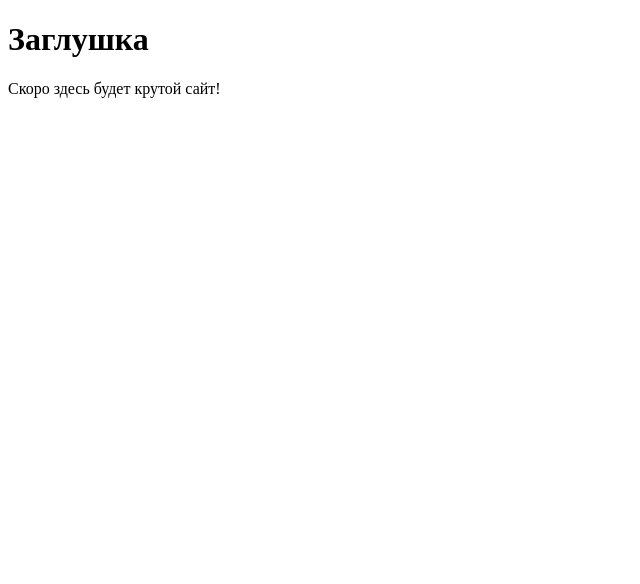
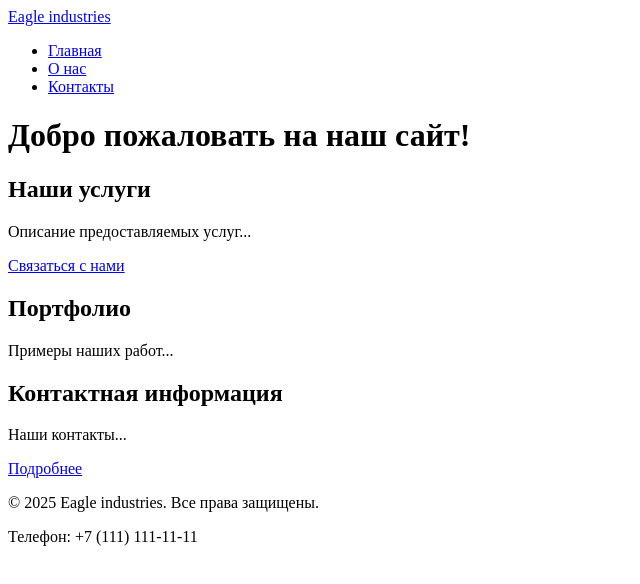
Before and after one commit to grigorykkk/FrontAndBack, a plain HTML site: page src/index.html in a window 1280 px wide. Shown: the whole page, without its empty margins (0-640 px from the left). Drawn offline with Linux system fonts and the light colour scheme.

Commit message:
Добавил многостраничную структуру с семантикой, навигацией и якорями

```diff
--- a/src/index.html
+++ b/src/index.html
@@ -2,14 +2,54 @@
 <html lang="ru">
 <head>
     <meta charset="UTF-8">
-    <!-- Важная мета-информация для корректного отображения на мобильных устройствах -->
     <meta name="viewport" content="width=device-width, initial-scale=1.0">
-    <title>Мой первый проект</title>
-    <!-- Подключение фавиконки -->
+    <title>Eagle industries</title>
+    <meta name="description" content="Краткое описание главной страницы вашего сайта">
     <link rel="icon" href="../assets/favicon.ico" type="image/x-icon">
 </head>
 <body>
-<h1>Заглушка</h1>
-<p>Скоро здесь будет крутой сайт!</p>
+<!-- Шапка сайта -->
+<header>
+    <a href="/">Eagle industries</a>
+    <!-- Главное меню навигации -->
+    <nav>
+        <ul>
+            <li><a href="index.html">Главная</a></li>
+            <li><a href="about.html">О нас</a></li>
+            <li><a href="contacts.html">Контакты</a></li>
+        </ul>
+    </nav>
+</header>
+
+<!-- Уникальное основное содержимое страницы -->
+<main>
+    <h1>Добро пожаловать на наш сайт!</h1>
+
+    <!-- Секция 1 с якорем -->
+    <section id="services">
+        <h2>Наши услуги</h2>
+        <p>Описание предоставляемых услуг...</p>
+        <a href="#contacts">Связаться с нами</a> <!-- Якорная ссылка внутри страницы -->
+    </section>
+
+    <!-- Секция 2 с якорем -->
+    <section id="portfolio">
+        <h2>Портфолио</h2>
+        <p>Примеры наших работ...</p>
+    </section>
+
+    <!-- Секция 3 с якорем -->
+    <section id="contacts">
+        <h2>Контактная информация</h2>
+        <p>Наши контакты...</p>
+        <a href="contacts.html">Подробнее</a> <!-- Ссылка на отдельную страницу -->
+    </section>
+</main>
+
+<!-- Подвал сайта -->
+<footer>
+    <p>&copy; 2025 Eagle industries. Все права защищены.</p>
+    <p>Телефон: +7 (111) 111-11-11</p>
+</footer>
 </body>
 </html>
```
Also changed, not shown: src/about.html (added, +48 -0 lines), src/contacts.html (added, +48 -0 lines).
